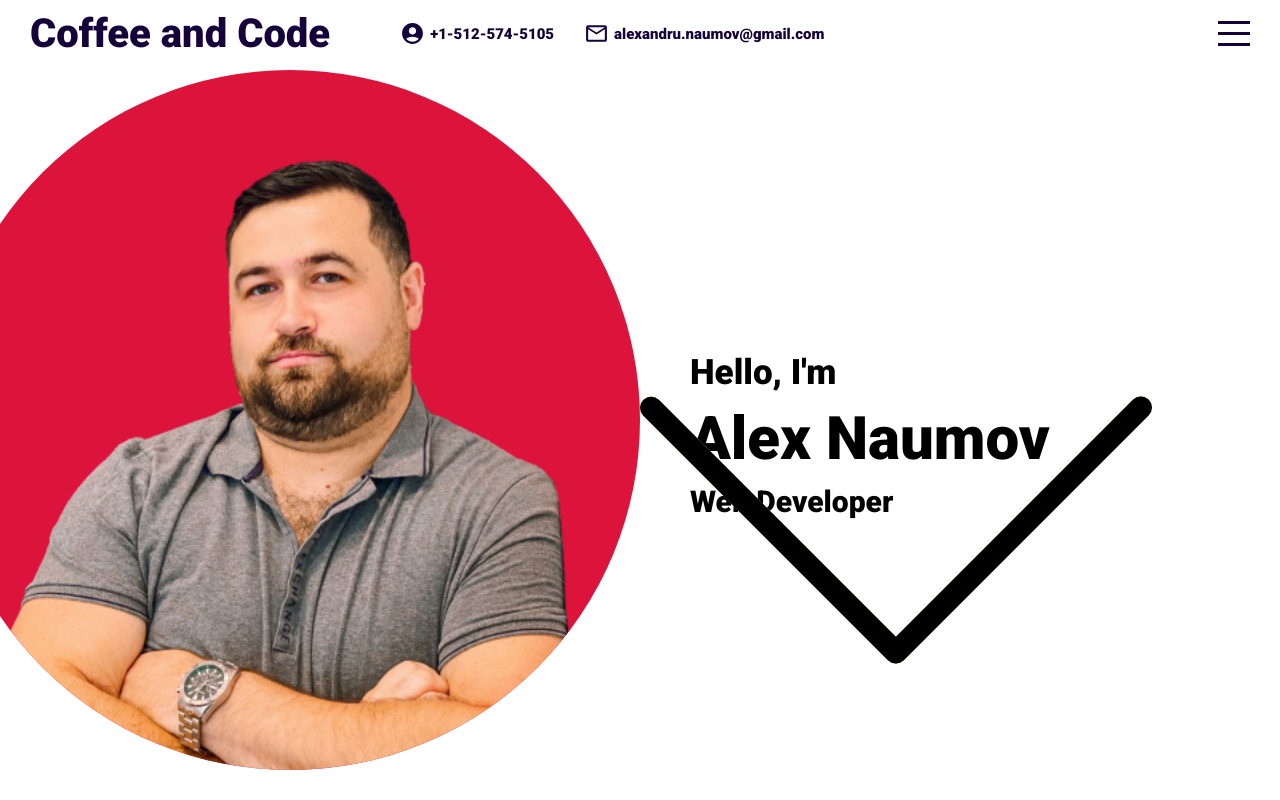
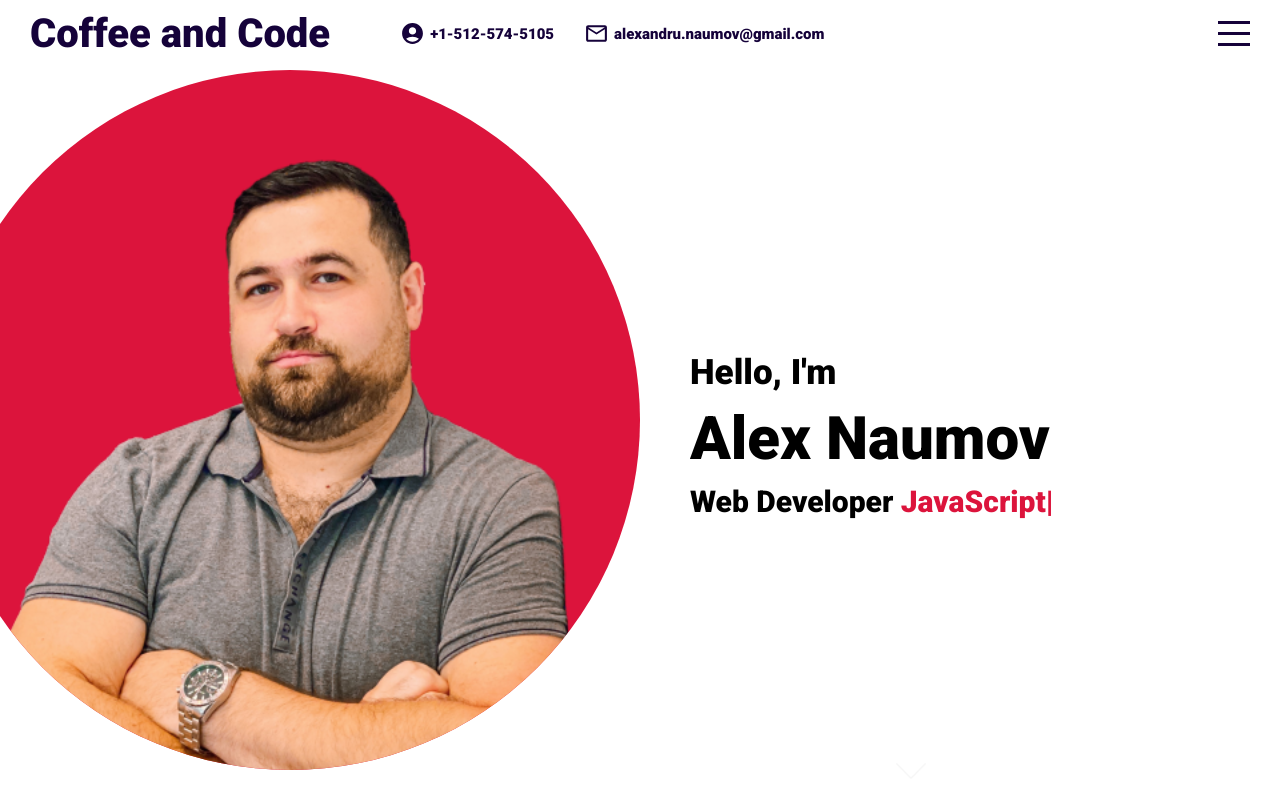
Before and after one commit to anaumov1/alexnaumov-portfolio, a React (Create React App) app: page / in a window 1280 px wide. Built offline with nearby package versions, Linux system fonts and the light colour scheme.

Commit message:
Intro section desigb completed

```diff
--- a/package.json
+++ b/package.json
@@ -10,6 +10,7 @@
     "@testing-library/jest-dom": "^5.14.1",
     "@testing-library/react": "^11.2.7",
     "@testing-library/user-event": "^12.8.3",
+    "ityped": "^1.0.3",
     "node-sass": "^6.0.1",
     "react": "^17.0.2",
     "react-dom": "^17.0.2",
--- a/src/components/intro/Intro.jsx
+++ b/src/components/intro/Intro.jsx
@@ -1,7 +1,19 @@
 import React from "react";
 import "./intro.scss";
+import { init } from "ityped";
+import { useEffect, useRef } from "react";
 
 export default function Intro() {
+  const textRef = useRef();
+
+  useEffect(() => {
+    init(textRef.current, {
+      showCursor: true,
+      backDelay: 1500,
+      strings: ["React", "JavaScript", "NodeJS", "UX/UI Design", "MERN"],
+    });
+  }, []);
+
   return (
     <div className="intro" id="intro">
       <div className="left">
@@ -14,7 +26,7 @@ export default function Intro() {
           <h2>Hello, I'm</h2>
           <h1>Alex Naumov</h1>
           <h3>
-            Web Developer<span></span>
+            Web Developer <span ref={textRef}></span>
           </h3>
         </div>
         <a href="#portfolio">
--- a/src/components/intro/intro.scss
+++ b/src/components/intro/intro.scss
@@ -45,11 +45,41 @@
       }
       h3 {
         font-size: 30px;
+
+        span {
+          font-size: inherit;
+          color: crimson;
+        }
+
+        .ityped-cursor {
+          animation: blink 1s infinite;
+        }
+
+        @keyframes blink {
+          50% {
+            opacity: 1;
+          }
+          100% {
+            opacity: 0;
+          }
+        }
       }
     }
     a {
       position: absolute;
       bottom: 10px;
+      left: 40%;
+
+      img {
+        width: 30px;
+        animation: arrowBlink 2s infinite;
+      }
+
+      @keyframes arrowBlink {
+        100% {
+          opacity: 0;
+        }
+      }
     }
   }
 }
--- a/src/components/portfolio/Portfolio.jsx
+++ b/src/components/portfolio/Portfolio.jsx
@@ -2,5 +2,22 @@ import React from "react";
 import "./portfolio.scss";
 
 export default function Portfolio() {
-  return <div className="portfolio" id="portfolio"></div>;
+  return (
+    <div className="portfolio" id="portfolio">
+      <h1>Portfolio</h1>
+      <ul>
+        <li>Featured</li>
+        <li>Web App</li>
+        <li>Mobile App</li>
+        <li>Design</li>
+        <li>Branding</li>
+      </ul>
+      <div className="container">
+        <div className="iem">
+          <img src="assets/myregistry.png" alt="" />
+          <h3>Banking App</h3>
+        </div>
+      </div>
+    </div>
+  );
 }
```
Also changed, not shown: public/assets/myregistry.png (added), 1 other file (tests, documents, lock files or other folders).
